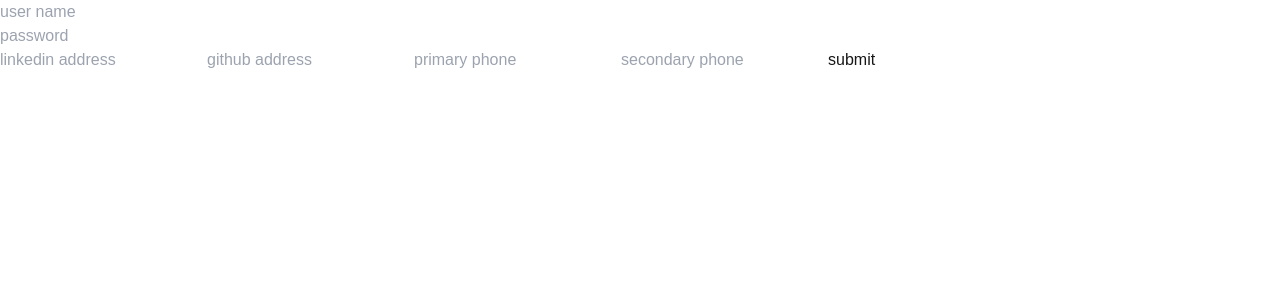
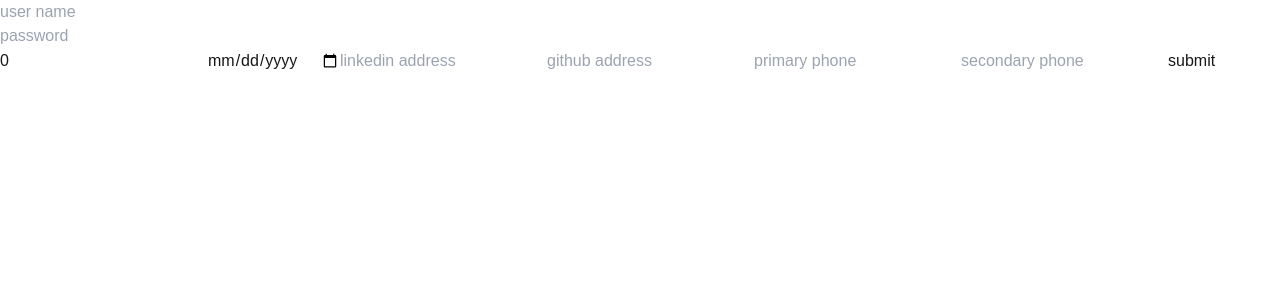
Before and after one commit to mr-mahdiyar/simple-react-hook-form-mini-project, a Next.js app: page / in a window 1280 px wide. Shown: the top 300 px of the page. Built offline with nearby package versions, Linux system fonts and the light colour scheme.

Commit message:
add age and date of birth, dealing with numeric and date type

```diff
--- a/src/app/page.tsx
+++ b/src/app/page.tsx
@@ -5,8 +5,10 @@ interface FormValues {
   social: {
     linkedin: string;
     github: string;
-  }
-  phoneNumbers: Array<string>
+  };
+  phoneNumbers: Array<string>;
+  age: number;
+  dateOfBirth: Date;
 }
 import { useForm } from "react-hook-form";
 export default function Home() {
@@ -16,9 +18,10 @@ export default function Home() {
       password: "",
       social: {
         linkedin: "",
-        github: ""
+        github: "",
       },
-      phoneNumbers: ["", ""]
+      phoneNumbers: ["", ""],
+      age: 0,
     },
   });
   const { register, handleSubmit, formState } = form;
@@ -47,6 +50,8 @@ export default function Home() {
           })}
         />
         <p className="-translate-y-6 text-red-600">{errors.password?.message}</p>
+        <input type="number" {...register("age", { valueAsNumber: true })} placeholder="age" />
+        <input type="date" {...register("dateOfBirth", { valueAsDate: true })} />
         <input
           type="text"
           placeholder="linkedin address"
```
